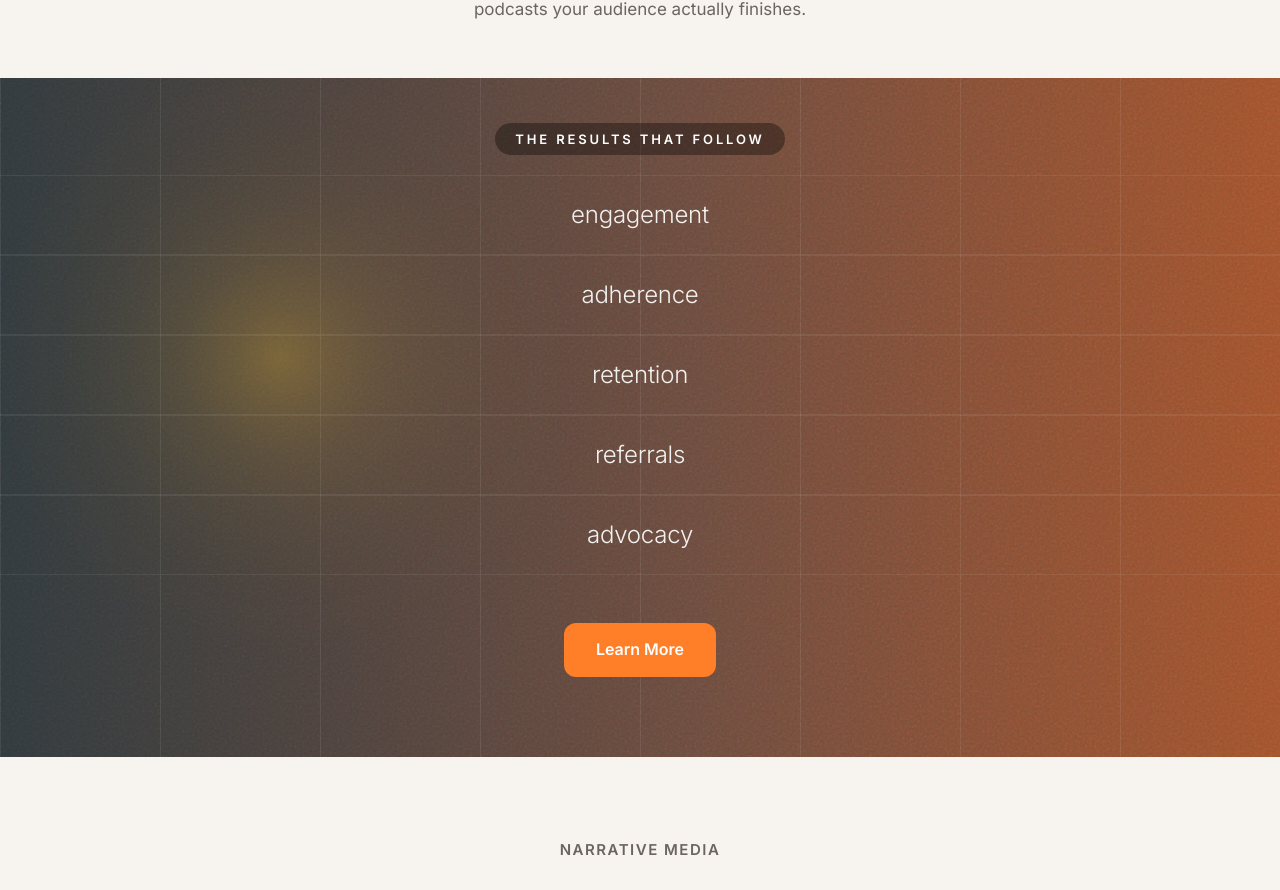
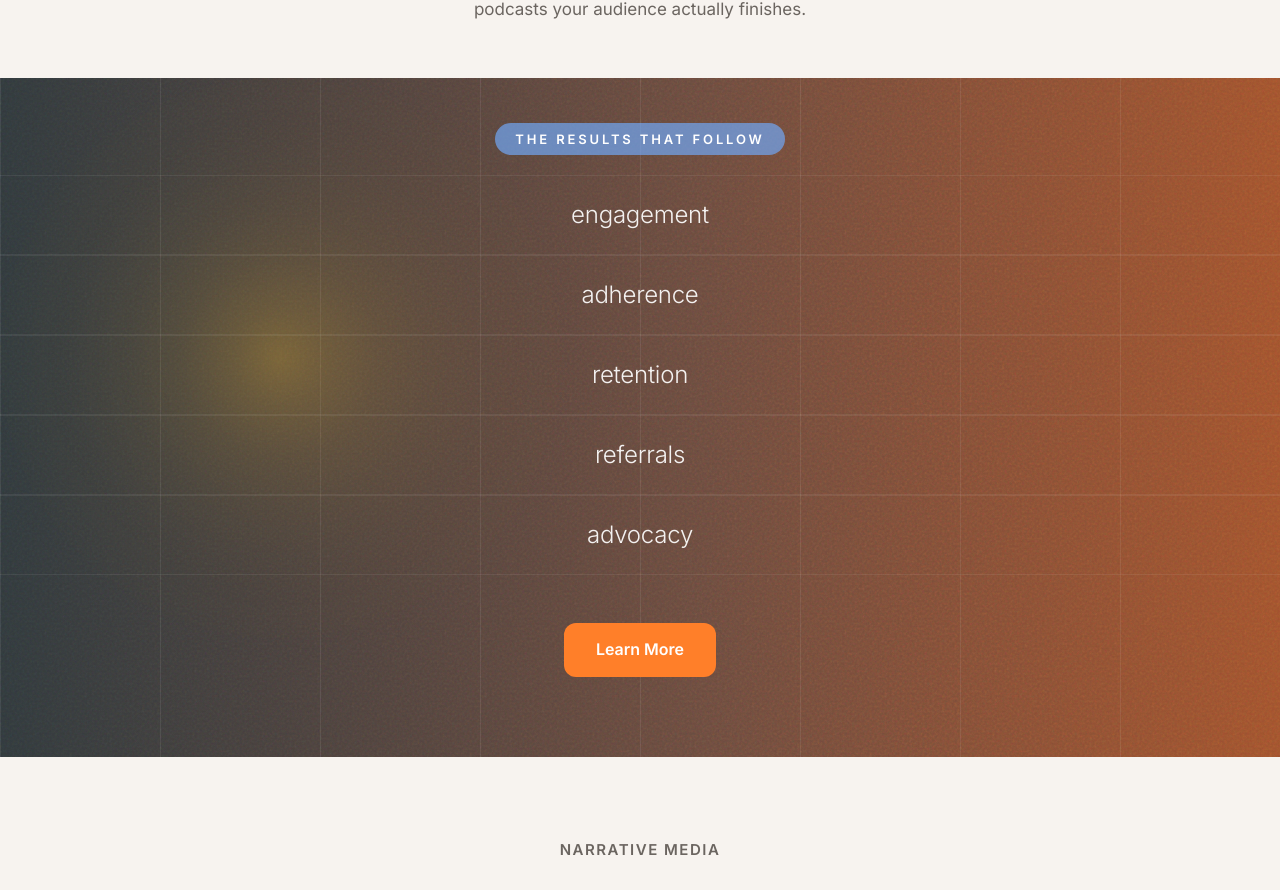
Before and after one commit to flinthealth/orchids-flint-health, a Next.js app: page / in a window 1280 px wide. Shown: the part 1180-2070 px from the top of the page. Built offline with nearby package versions, Linux system fonts and the light colour scheme.

Commit message:
Added in blue

```diff
--- a/src/components/sections/care-platform.tsx
+++ b/src/components/sections/care-platform.tsx
@@ -356,7 +356,7 @@ const CarePlatformSection = () => {
           <div className="text-center pt-12 pb-6 px-6">
             <span
               className="text-[#ffffff] text-[13px] font-semibold uppercase tracking-[0.22em] px-5 py-2 rounded-full"
-              style={{ backgroundColor: 'rgba(0,0,0,0.35)' }}
+              style={{ backgroundColor: 'rgba(114,169,247,0.69)' }}
             >
               The results that follow
             </span>
```
Also changed, not shown: 1 other file (tests, documents, lock files or other folders).
